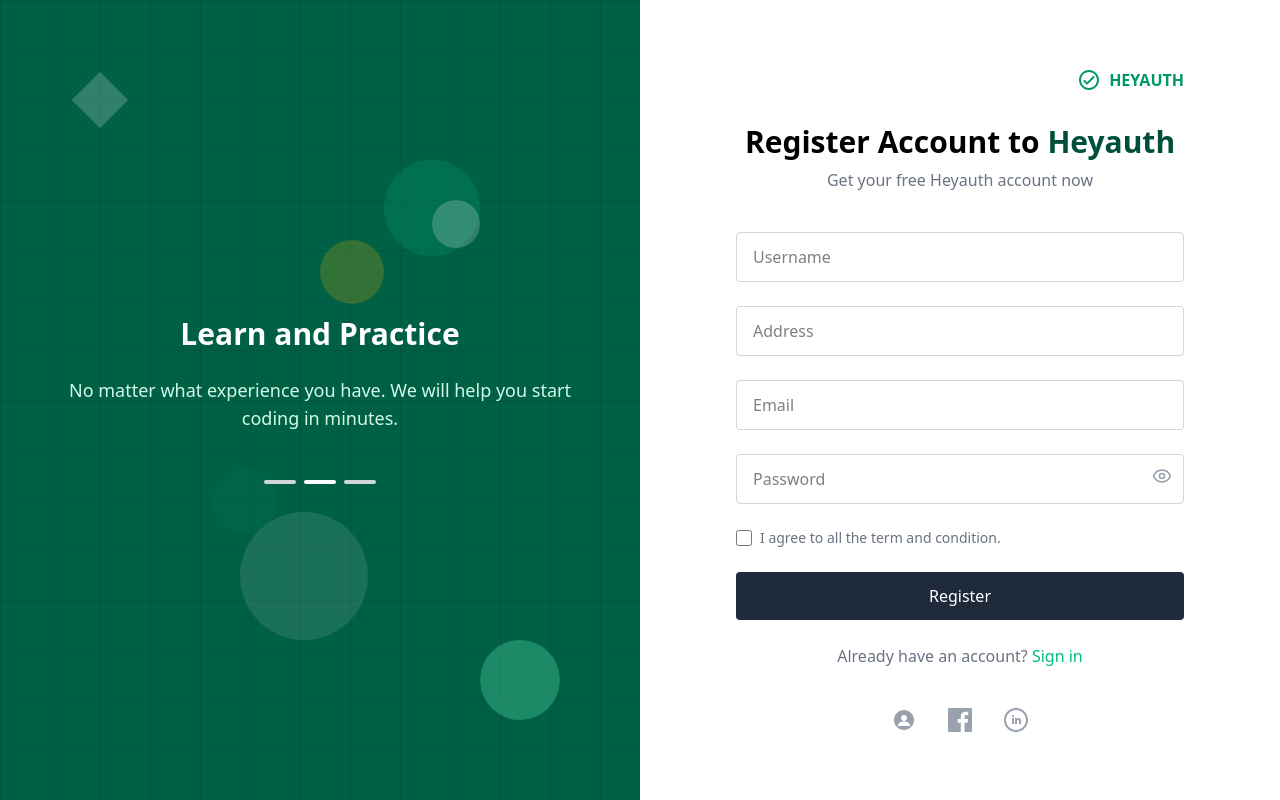
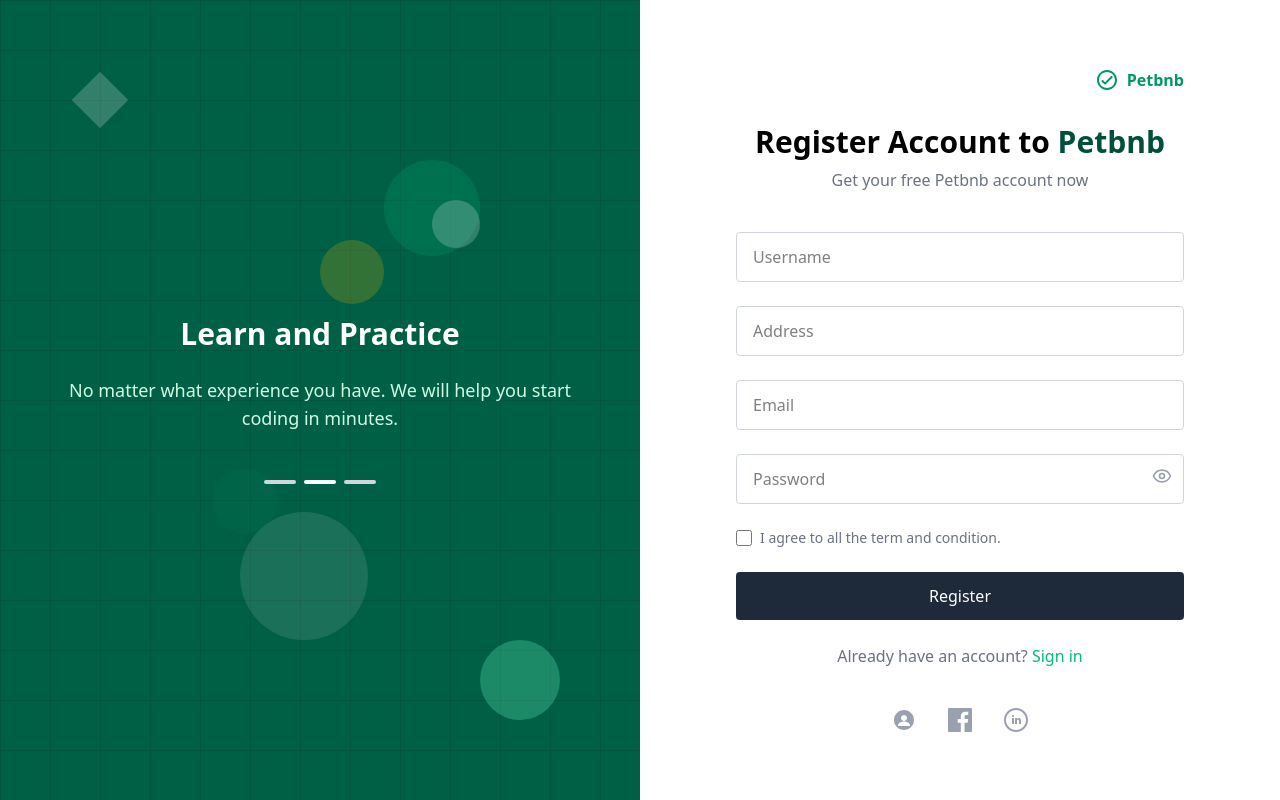
Before and after one commit to benlahsar/Petbnb, a React (Vite) app: page /auth/register in a window 1280 px wide. Built offline with nearby package versions, Linux system fonts and the light colour scheme.

Commit message:
Make some changes

```diff
--- a/src/pages/RegistrationPage.jsx
+++ b/src/pages/RegistrationPage.jsx
@@ -66,15 +66,15 @@ const RegistrationPage = () => {
                                 d="M12 2C6.48 2 2 6.48 2 12C2 17.52 6.48 22 12 22C17.52 22 22 17.52 22 12C22 6.48 17.52 2 12 2ZM12 20C7.59 20 4 16.41 4 12C4 7.59 7.59 4 12 4C16.41 4 20 7.59 20 12C20 16.41 16.41 20 12 20ZM15.88 8.29L10 14.17L8.12 12.29C7.73 11.9 7.1 11.9 6.71 12.29C6.32 12.68 6.32 13.31 6.71 13.7L9.3 16.29C9.69 16.68 10.32 16.68 10.71 16.29L17.3 9.7C17.69 9.31 17.69 8.68 17.3 8.29C16.91 7.9 16.27 7.9 15.88 8.29Z"
                                 fill="currentColor"/>
                         </svg>
-                        HEYAUTH
+                        Petbnb
                     </div>
                 </div>
 
                 {/* Header */}
                 <div className="text-center mb-10">
                     <h1 className="text-3xl font-bold mb-2">Register Account to <span
-                        className="text-emerald-900">Heyauth</span></h1>
-                    <p className="text-gray-500">Get your free Heyauth account now</p>
+                        className="text-emerald-900">Petbnb</span></h1>
+                    <p className="text-gray-500">Get your free Petbnb account now</p>
                 </div>
 
                 {/* Form */}
```
